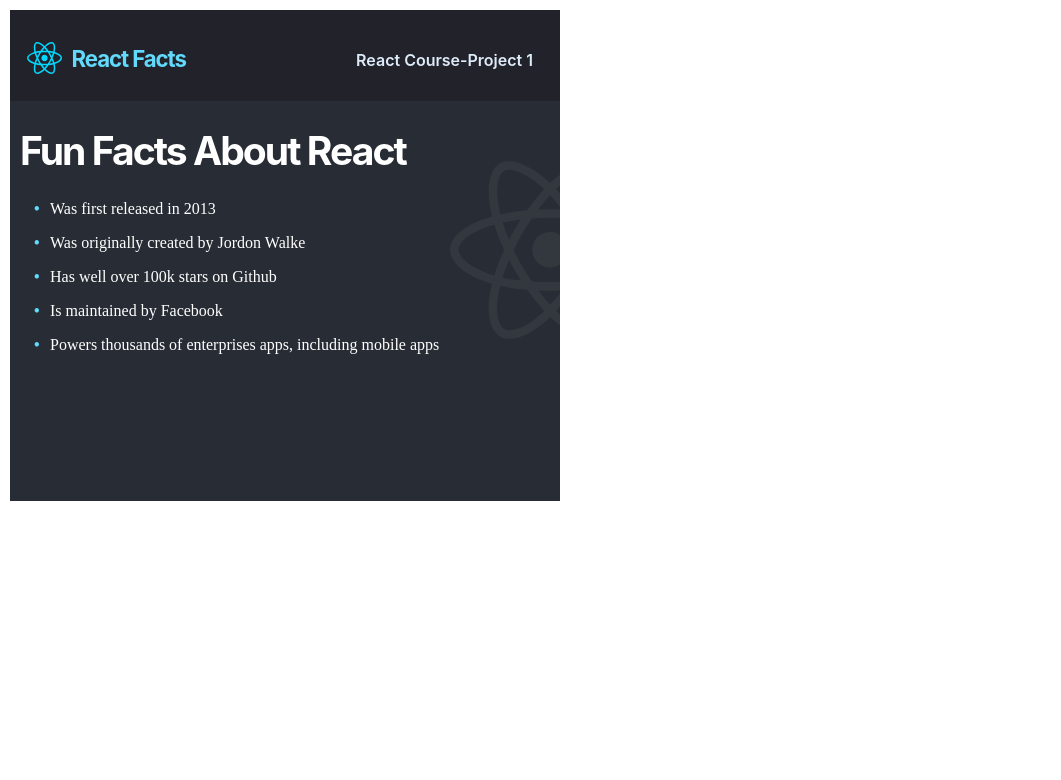
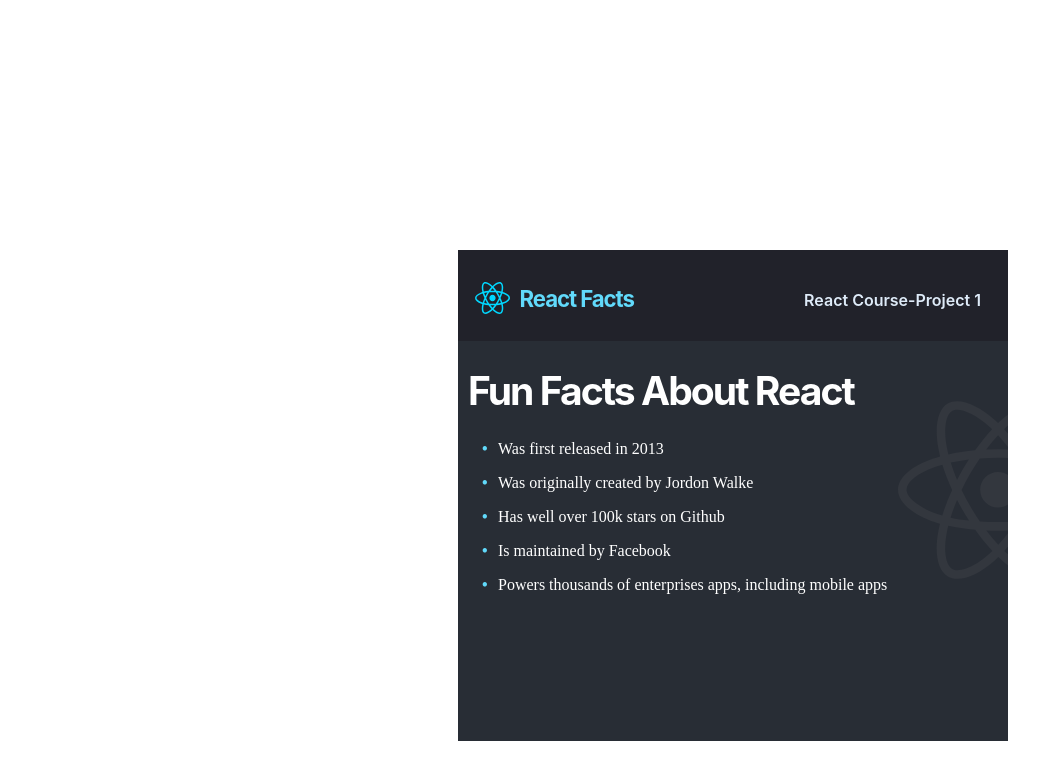
Before and after one commit to KubasuIvanSakwa/Second-react-ptoject, a React (Vite) app: page / in a window 1280 px wide. Shown: the top 780 px of the page, without its empty margins (0-1061 px from the left). Built offline with nearby package versions, Linux system fonts and the light colour scheme.

Commit message:
Update App.css

```diff
--- a/src/App.css
+++ b/src/App.css
@@ -1,8 +1,7 @@
 #root {
-    display: flex;
-    flex-diretion: column;
-    justify-content: center;
-    align-items: center;
+    position: absolute;
+    left: 35%;
+    top: 30%;
 }
 
 .head {
```
